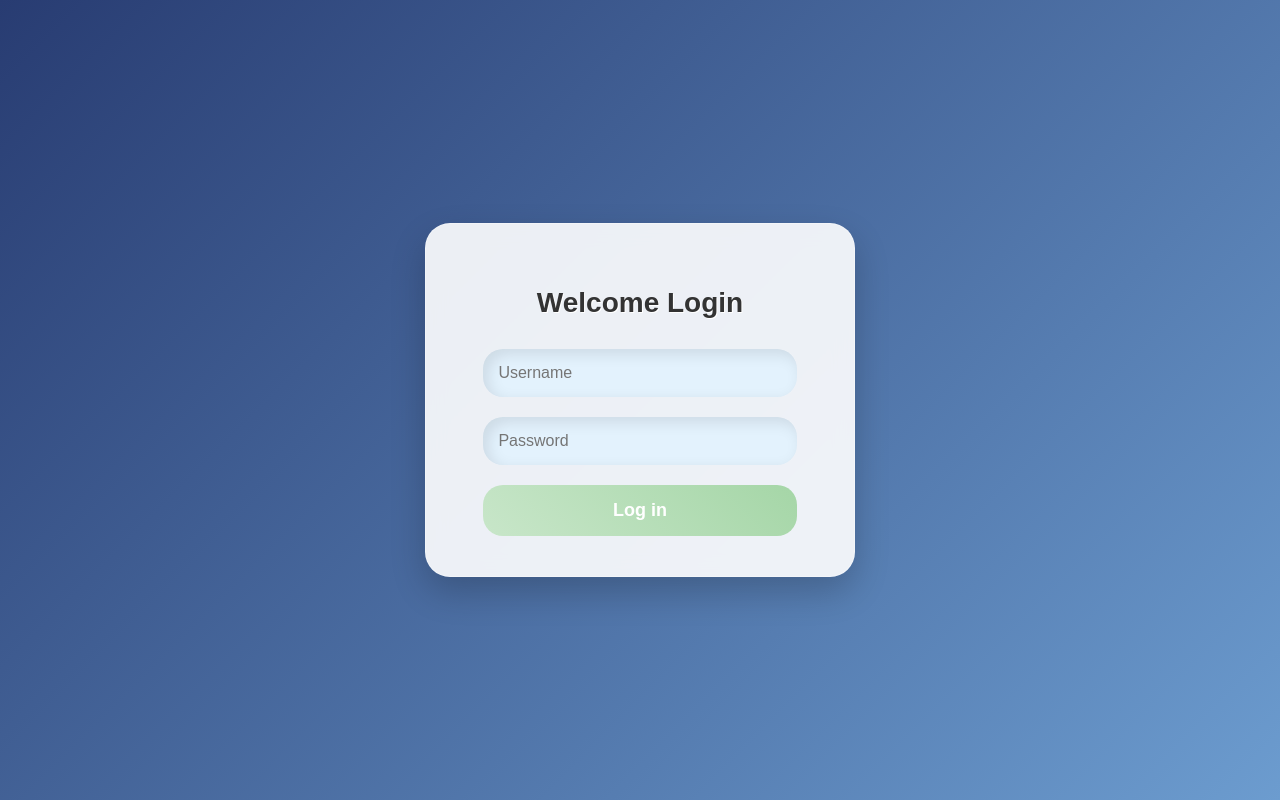
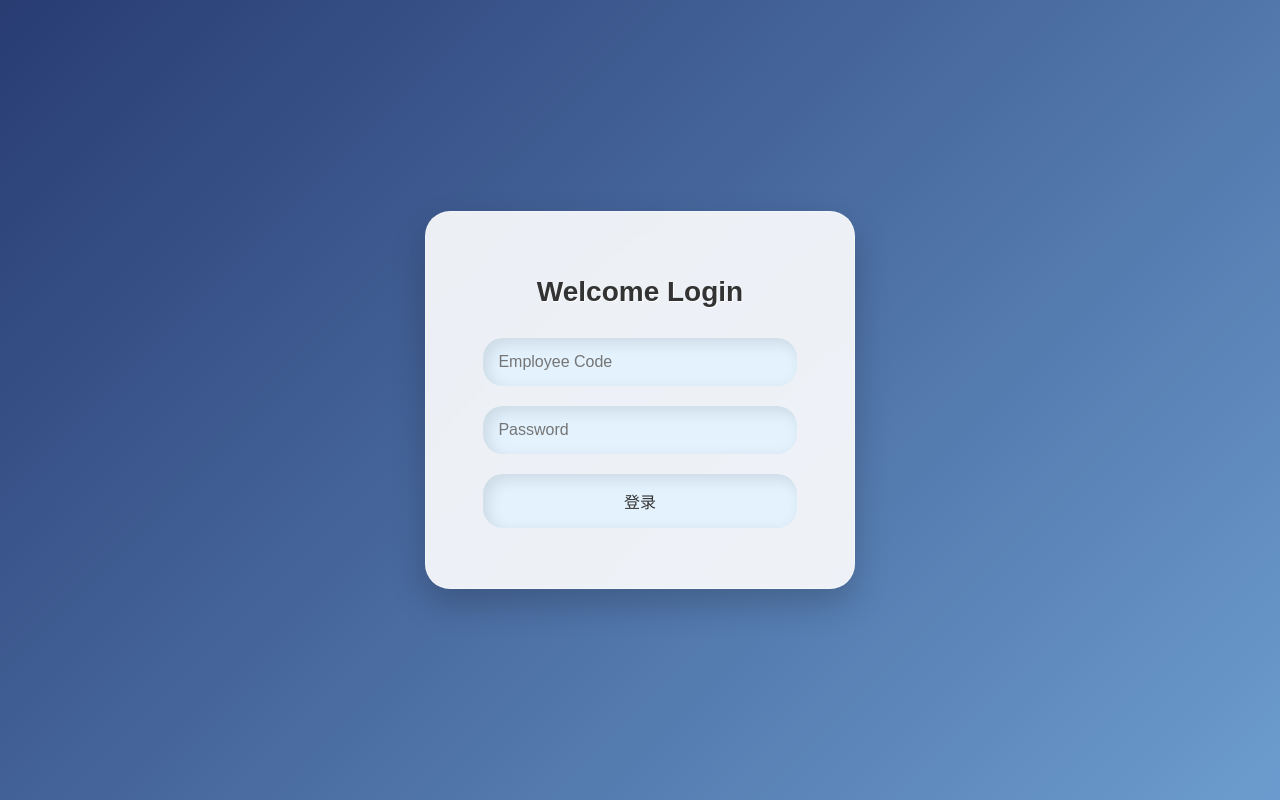
Before and after one commit to Abderdegederdvder/Abderdegederdvder, a plain HTML site: page login.html in a window 1280 px wide. Drawn offline with Linux system fonts and the light colour scheme.

Commit message:
Update login.html

```diff
--- a/login.html
+++ b/login.html
@@ -71,17 +71,23 @@
             overflow: hidden;
         }
     </style>
+<script type="text/javascript" src="vertify.js"></script>
 </head>
 
 <body>
+
     <div class="login-form">
         <h2>Welcome Login</h2>
-        <form action="#">
-            <input type="text" placeholder="Username" required>
-            <input type="password" placeholder="Password" required>
-            <button type="submit">Log in</button>
+        <form name="f" onsubmit="check(this)">
+            <input type="text"  id="name" placeholder="Employee Code">
+            <input type="password" id="pass" placeholder="Password">
+
+            <input type="button" onclick="check(this)" value="登录">
+
+
         </form>
     </div>
+
 </body>
 
 </html>
```
